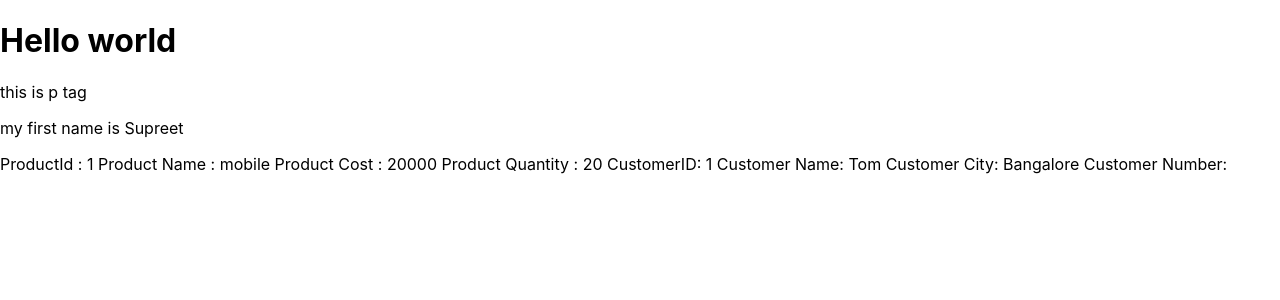
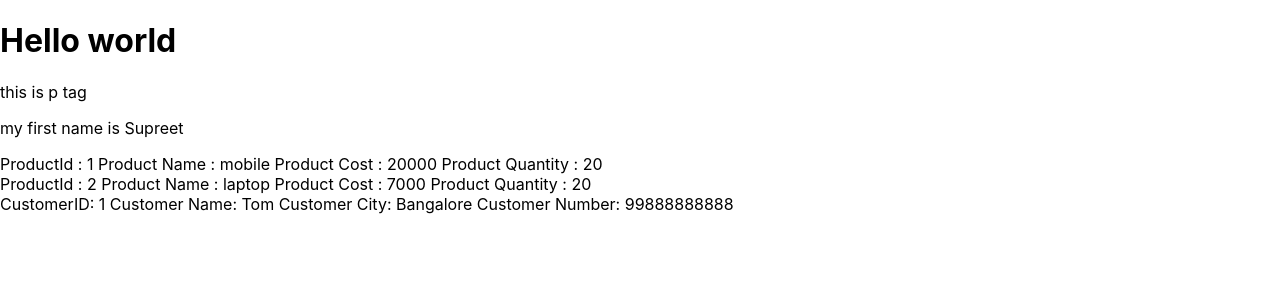
Before and after one commit to supreetph/React, a React (Create React App) app: page / in a window 1280 px wide. Shown: the top 300 px of the page. Built offline with nearby package versions, Linux system fonts and the light colour scheme.

Commit message:
Modified component . added array

```diff
--- a/src/index.js
+++ b/src/index.js
@@ -8,13 +8,21 @@ import * as serviceWorker from './serviceWorker';
 import Customer from './Customer';
 
 const fname = "Supreet";
-const product = <Products id="1" name="mobile" cost="20000" quantity="20"></Products>
-const customer = <Customer Id="1" name="Tom" city="Bangalore" numbet="99888888888"></Customer>
+const product =
+    [
+
+             < Products id = "1" name = "mobile" cost = "20000" quantity = "20" ></Products >
+        ,
+        <br/>,
+        < Products id="2" name="laptop" cost="7000" quantity="20" ></Products >
+    ]
+
+const customer = <Customer Id="1" name="Tom" city="Bangalore" number="99888888888"></Customer>
 ReactDOM.render(
    [ <Heading/>,
         <p>this is p tag</p>,
         <p> my first name is {fname}</p>,
-        product, customer],
+        product,<br/>, customer],
 
 
 
```
